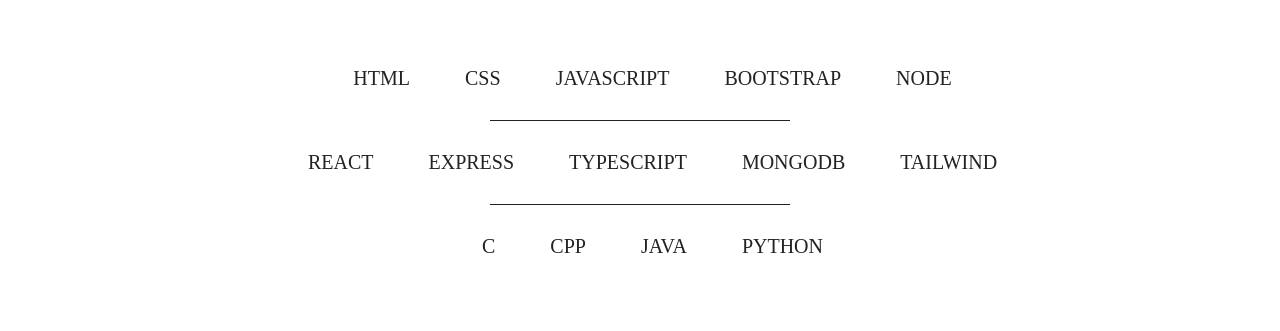
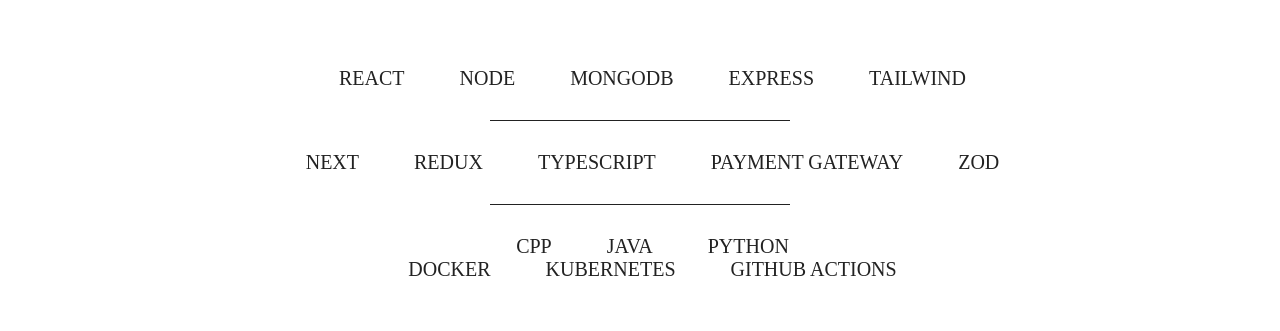
Before and after one commit to Abhiishek-Choudhary/Protfolio2.0, a React (Vite) app: page / in a window 1280 px wide. Shown: the part 1381-1712 px from the top of the page. Built offline with nearby package versions, Linux system fonts and the light colour scheme.

Commit message:
Update Skills.jsx

```diff
--- a/src/sections/Skills/Skills.jsx
+++ b/src/sections/Skills/Skills.jsx
@@ -8,26 +8,30 @@
     <section id='skills' className={styles.container}>
         <h1 className='sectionTitle'>Skills</h1>
         <div className={styles.skillList}>
-           <SkillList src={checkMarkIcon} skill="HTML" />
-           <SkillList src={checkMarkIcon} skill="CSS" />
-           <SkillList src={checkMarkIcon} skill="JAVASCRIPT" />
-           <SkillList src={checkMarkIcon} skill="BOOTSTRAP" />
+           <SkillList src={checkMarkIcon} skill="REACT" />
            <SkillList src={checkMarkIcon} skill="NODE" />
-        </div>
-        <hr />
-        <div className={styles.skillList}>
-           <SkillList src={checkMarkIcon} skill="REACT" />
+           <SkillList src={checkMarkIcon} skill="MONGODB" />
            <SkillList src={checkMarkIcon} skill="EXPRESS" />
-           <SkillList src={checkMarkIcon} skill="TYPESCRIPT" />
-           <SkillList src={checkMarkIcon} skill="MONGODB" />
            <SkillList src={checkMarkIcon} skill="TAILWIND" />
         </div>
         <hr />
         <div className={styles.skillList}>
-           <SkillList src={checkMarkIcon} skill="C" />
+           <SkillList src={checkMarkIcon} skill="NEXT" />
+           <SkillList src={checkMarkIcon} skill="REDUX" />
+           <SkillList src={checkMarkIcon} skill="TYPESCRIPT" />
+           <SkillList src={checkMarkIcon} skill="PAYMENT GATEWAY" />
+           <SkillList src={checkMarkIcon} skill="ZOD" />
+        </div>
+        <hr />
+        <div className={styles.skillList}>
            <SkillList src={checkMarkIcon} skill="CPP" />
            <SkillList src={checkMarkIcon} skill="JAVA" />
            <SkillList src={checkMarkIcon} skill="PYTHON" />
+        </div>
+      <div className={styles.skillList}>
+           <SkillList src={checkMarkIcon} skill="DOCKER" />
+           <SkillList src={checkMarkIcon} skill="KUBERNETES" />
+           <SkillList src={checkMarkIcon} skill="GITHUB ACTIONS" />
         </div>
     </section>
   )
```
